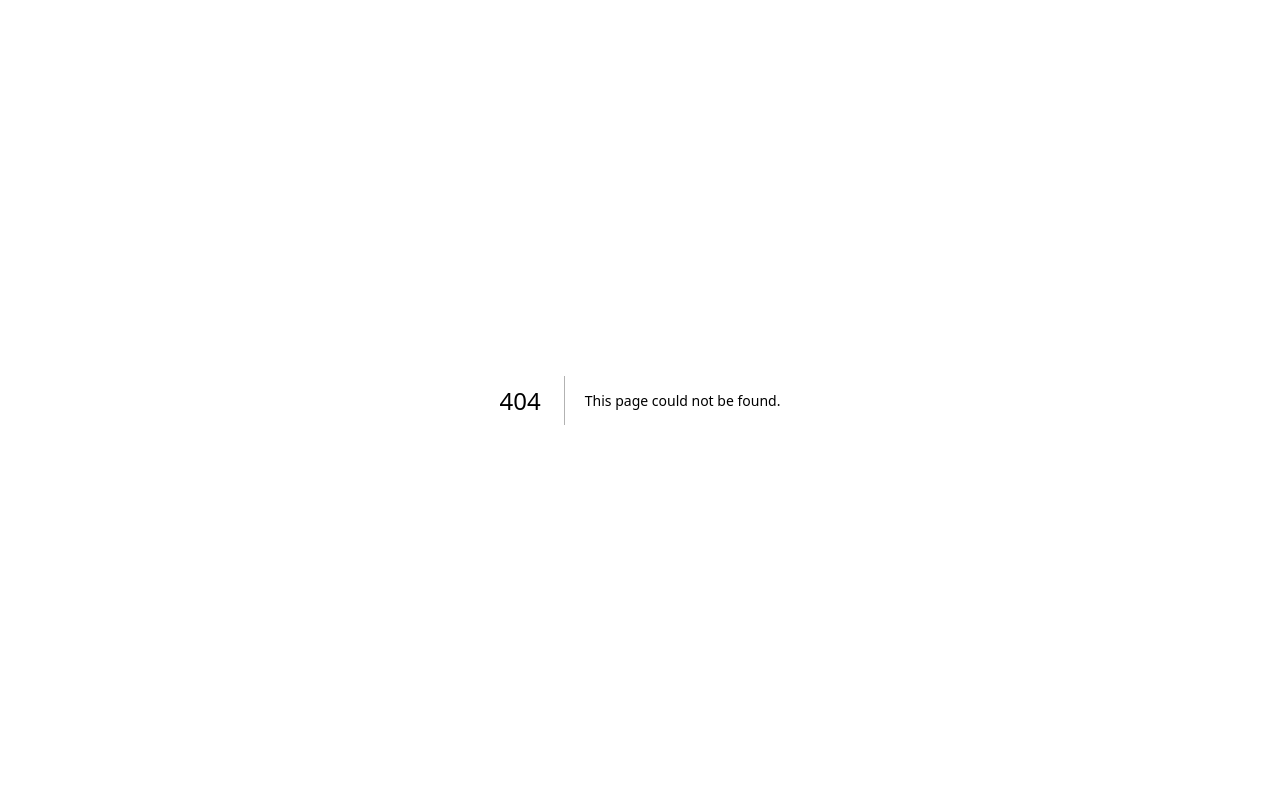
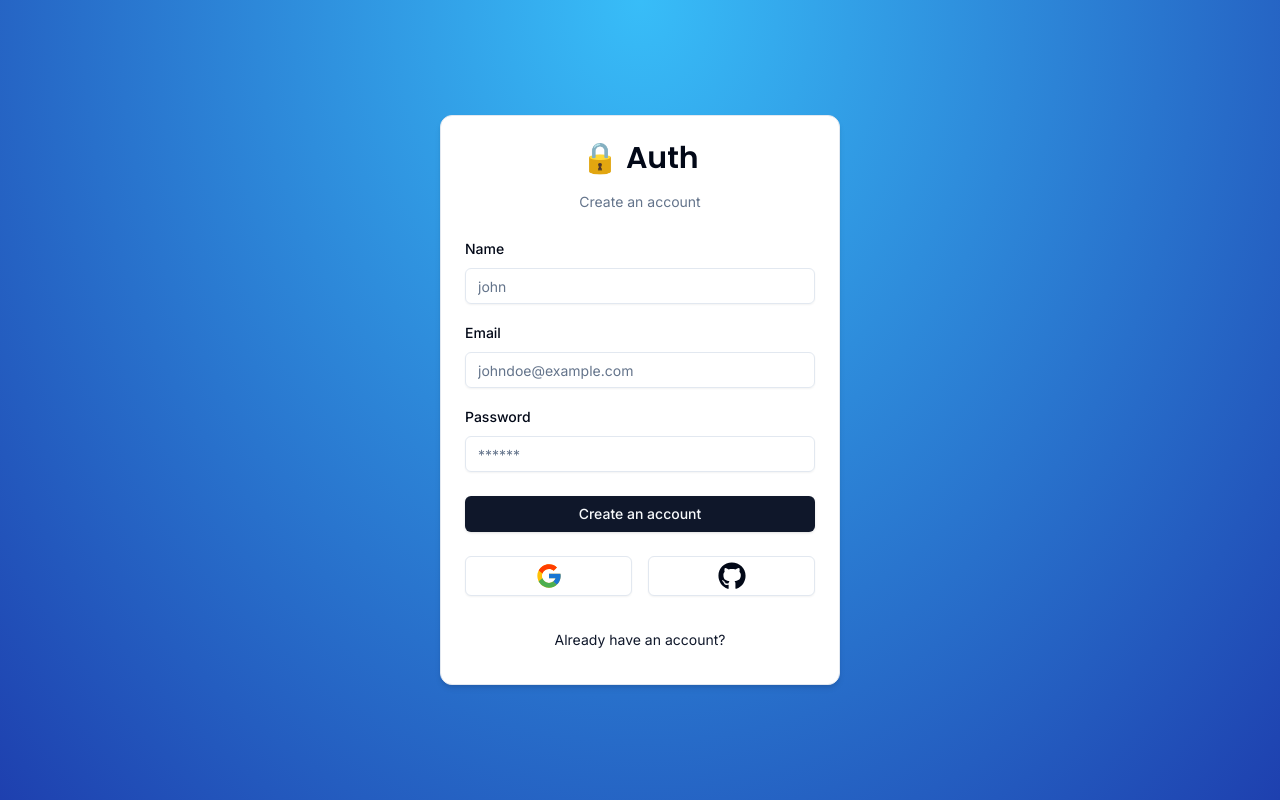
Before and after one commit to Omianju/Authentication-auth.js, a Next.js app: page /auth/register in a window 1280 px wide. Before the commit this address had no page. Built offline with nearby package versions, Linux system fonts and the light colour scheme.

Commit message:
"leftover added after 0d737d9 "

```diff
--- /dev/null
+++ b/actions/register.ts
@@ -0,0 +1,33 @@
+"use server"
+
+import * as z from "zod"
+import { RegisterSchema } from "@/schemas/login"
+import { db } from "@/lib/db"
+import bcrypt from "bcrypt"
+import { getUserByEmail } from "@/data/user"
+
+
+export const register = async (values:z.infer<typeof RegisterSchema>) => {
+    const validatedFields = RegisterSchema.safeParse(values)
+    if (!validatedFields.success) return {error: "Invalid Credentials!"}
+
+    const { name, email, password } = validatedFields.data;
+    const existingUser = await getUserByEmail(email)
+
+    if (existingUser) return {error:"Email already exists!"}
+
+    const hashedPassword = await bcrypt.hash(password,10)
+
+    const newUser = await db.user.create({
+        data: {
+            name,
+            email,
+            password: hashedPassword
+        }
+    })
+
+    if (newUser) return {success:"User created successfully."}
+    return {success : "Email Sent!"}
+
+    //TODO: Add email verification
+}
--- /dev/null
+++ b/app/(protected)/settings/page.tsx
@@ -0,0 +1,12 @@
+import { auth } from "@/auth"
+
+const SettingPage = async () => {
+    const session = await auth()
+    return (
+        <div>
+            {JSON.stringify(session)}
+        </div>
+    )
+}
+
+export default SettingPage
--- /dev/null
+++ b/app/api/auth/[...nextauth]/route.ts
@@ -0,0 +1,2 @@
+import { handlers } from "@/auth" // Referring to the auth.ts we just created
+export const { GET, POST } = handlers
--- /dev/null
+++ b/app/auth/register/page.tsx
@@ -0,0 +1,9 @@
+import { RegisterForm } from "@/components/auth/register-form"
+
+const RegisterPage = () => {
+    return (
+        <RegisterForm />
+    )
+}
+
+export default RegisterPage
--- /dev/null
+++ b/auth.config.ts
@@ -0,0 +1,6 @@
+import GitHub from "next-auth/providers/github";
+import type { NextAuthConfig } from "next-auth";
+
+export default {
+    providers: [GitHub],
+} satisfies NextAuthConfig
--- /dev/null
+++ b/auth.ts
@@ -0,0 +1,10 @@
+import NextAuth from "next-auth"
+import authConfig from "./auth.config"
+import { PrismaAdapter } from "@auth/prisma-adapter"
+import { db } from "./lib/db"
+
+export const { handlers, signIn, signOut, auth } = NextAuth({
+  adapter : PrismaAdapter(db) ,
+  session : { strategy: "jwt" },
+  ...authConfig
+})
--- /dev/null
+++ b/components/auth/register-form.tsx
@@ -0,0 +1,125 @@
+"use client"
+
+
+import { register } from "@/actions/register";
+import { RegisterSchema } from "@/schemas/login";
+import { zodResolver } from "@hookform/resolvers/zod";
+import { useForm } from "react-hook-form";
+import * as z from "zod";
+import { FormError } from "../form-error";
+import { FormSuccess } from '../form-success';
+import { Button } from "../ui/button";
+import {
+  Form,
+  FormControl,
+  FormField,
+  FormItem,
+  FormLabel,
+  FormMessage
+} from "../ui/form";
+import { Input } from "../ui/input";
+import { CardWrapper } from "./card-wrapper";
+import { useState, useTransition } from "react";
+
+
+export const RegisterForm = () => {
+  const [ isPending, startTransition ] = useTransition()
+  const [ success, setSuccess ] = useState<string | undefined>("")
+  const [ error, setError ] = useState<string | undefined>("")
+
+  const form = useForm<z.infer<typeof RegisterSchema>>({
+    resolver: zodResolver(RegisterSchema),
+    defaultValues: {
+      name:"",
+      email: "",
+      password: ""
+    }
+  })
+
+  const onSubmit = (values : z.infer<typeof RegisterSchema>) => {
+    setError("")
+    setSuccess("")
+
+    startTransition(()=>{
+      register(values)
+      .then((data)=>{
+        setError(data.error)
+        setSuccess(data.success)
+      })
+    })
+
+  }
+
+  return (
+    <CardWrapper
+      headerLabel="Create an account"
+      backButtonLabel="Already have an account?"
+      backButtonHref="/auth/login"
+      showSocials
+    >
+      <Form {...form}>
+        <form onSubmit={form.handleSubmit(onSubmit)} className="space-y-6">
+          <div className="space-y-4">
+            <FormField
+              name="name"
+              control={form.control}
+              render = {({field})=>(
+                <FormItem>
+                  <FormLabel>Name</FormLabel>
+                  <FormControl>
+                    <Input
+                    {...field}
+                    placeholder="john"
+                    disabled={isPending}
+                    />
+                  </FormControl>
+                  <FormMessage />
+                </FormItem>
+              )}
+            />
+            <FormField
+              control = {form.control}
+              name = "email"
+              render = {({field}) => (
+                <FormItem>
+                  <FormLabel >Email</FormLabel>
+                  <FormControl>
+                    <Input
+                      {...field}
+                      placeholder="johndoe@example.com"
+                      disabled={isPending}
+                    />
+                  </FormControl>
+                  <FormMessage/>
+                </FormItem>
+            )}
+            />
+
+            <FormField
+            name = "password"
+            control = {form.control}
+            render = {({field}) => (
+              <FormItem>
+                <FormLabel>Password</FormLabel>
+                <FormControl>
+                  <Input {...field}
+                  placeholder="******"
+                  type="password"
+                  disabled={isPending}
+                  />
+                </FormControl>
+                <FormMessage />
+              </FormItem>
+            )}
+            />
+          </div>
+          <FormError message={error} />
+          <FormSuccess message={success}/>
+          <Button type='submit' className="w-full" disabled={isPending}>
+            Create an account
+          </Button>
+        </form>
+      </Form>
+    </CardWrapper>
+  );
+};
--- /dev/null
+++ b/data/user.ts
@@ -0,0 +1,22 @@
+import { db } from "@/lib/db"
+
+
+
+
+export const getUserByEmail = async (email:string) => {
+    try {
+        const user = await db.user.findUnique({where:{email}})
+        return user
+    } catch (error) {
+        return null
+    }
+}
+
+export const getUserById = async (id:string) => {
+    try {
+        const user = await db.user.findUnique({where:{id}})
+        return user
+    } catch (error) {
+        return null
+    }
+}
--- /dev/null
+++ b/lib/db.ts
@@ -0,0 +1,10 @@
+import { PrismaClient } from "@prisma/client";
+
+
+declare global {
+    var prisma : PrismaClient | undefined
+}
+
+export const db = globalThis.prisma || new PrismaClient()
+
+if (process.env.NODE_ENV !== "production") globalThis.prisma = db
```
Also changed, not shown: middleware.ts (added, +44 -0 lines), routes.ts (added, +33 -0 lines), 1 other file (tests, documents, lock files or other folders).
